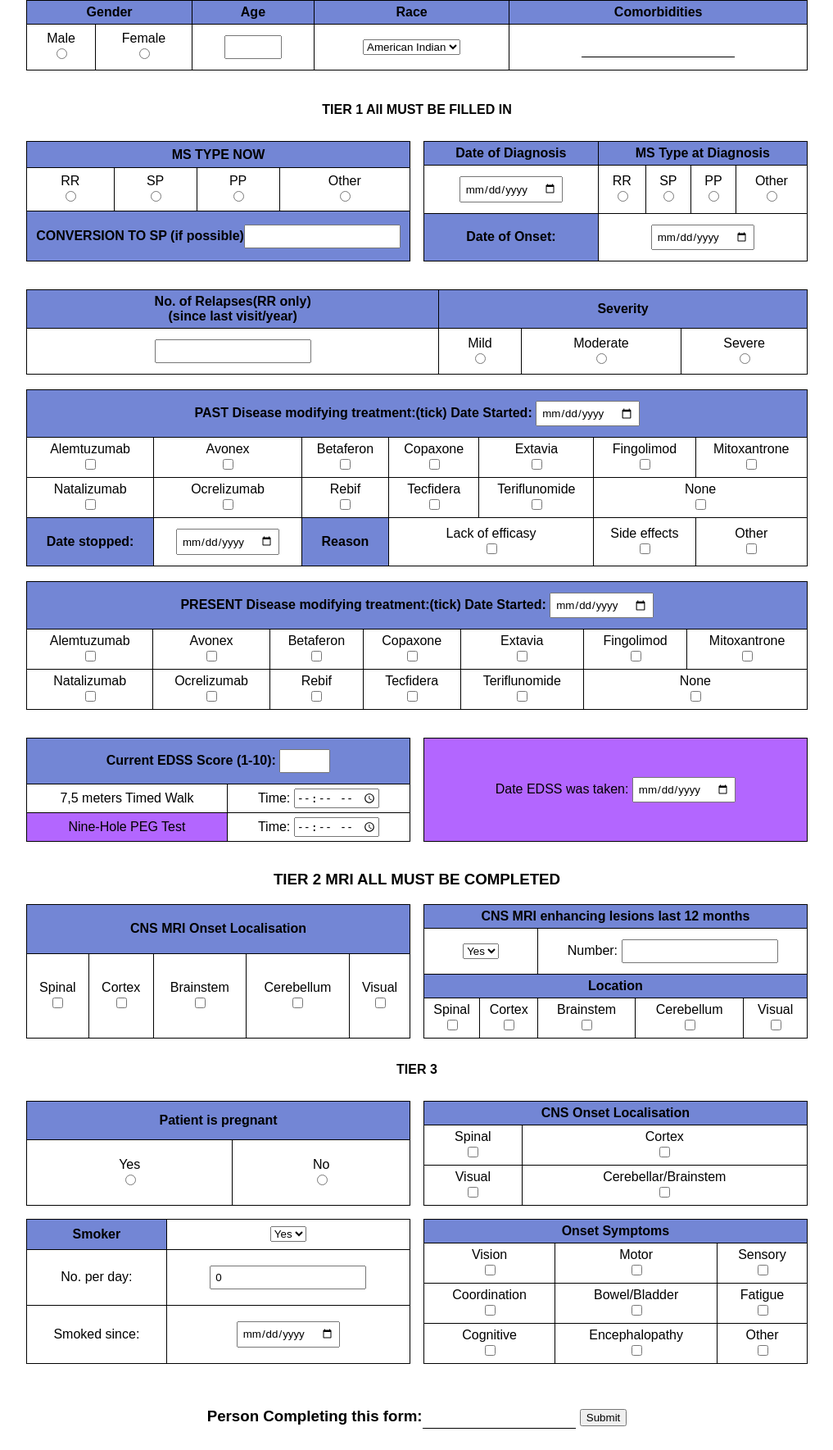
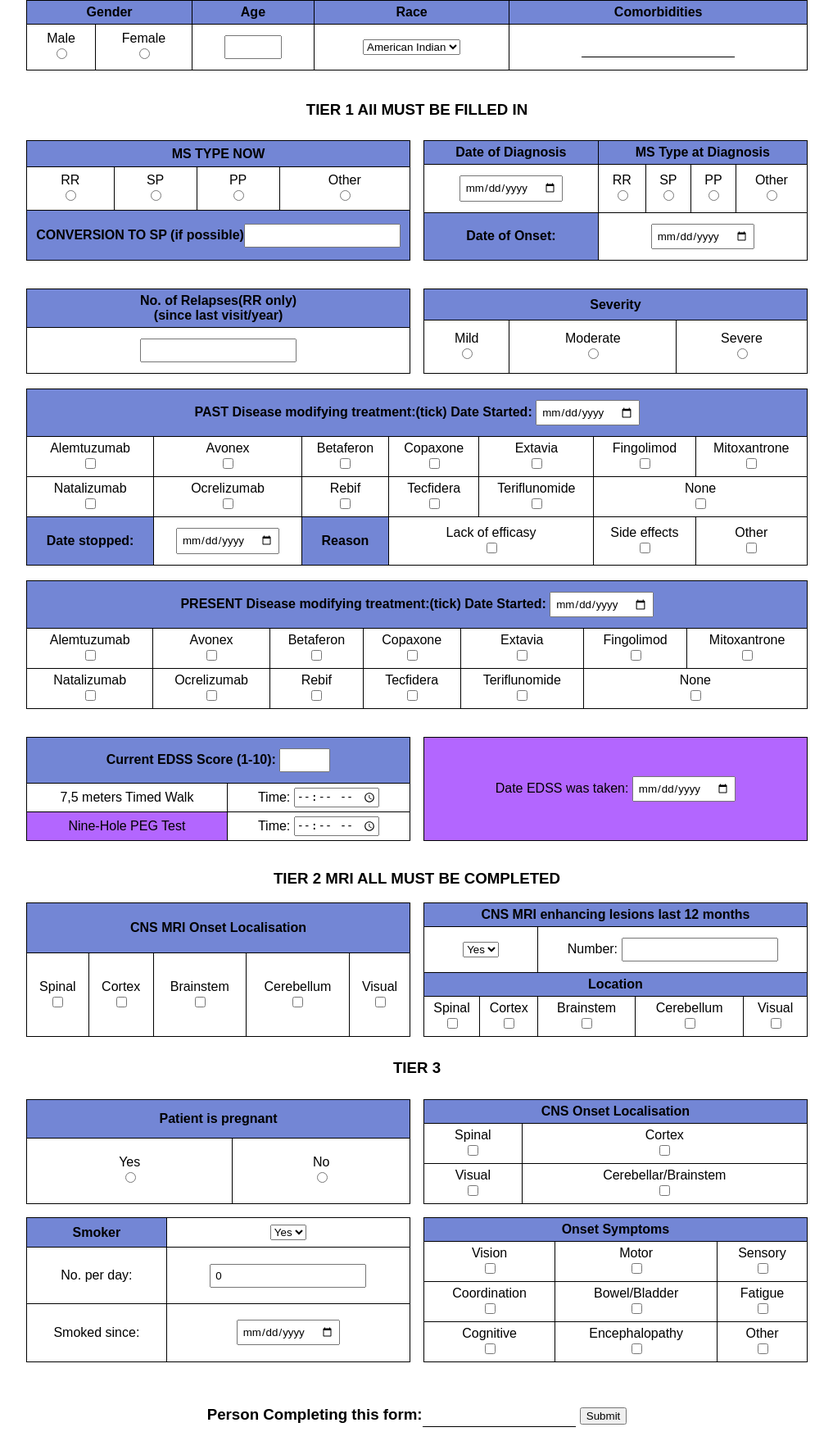
Before and after one commit to eliasvarelas/MSR, a PHP site: page /Multiple_Sclerosis_app.php?id=1 in a window 1280 px wide. Shown: the part 298-2067 px from the top of the page at 82% size, without its empty margins (131-1148 px from the left). After the commit the page ends 2039 px from the top, so only its background shows below. Run offline with PHP 8.4, Linux system fonts and the light colour scheme; data that the repository does not hold is empty.

Commit message:
Generic Code Improvement

```diff
--- a/mywork/Multiple_Sclerosis_app.php
+++ b/mywork/Multiple_Sclerosis_app.php
@@ -60,6 +60,8 @@ $patientNAME = $_GET["nm"]; // used to pass the pateint name directly in the for
         padding: 16px;
         font-family: arial;
         min-height:100%;      /* kinda helps, but not the ideal solution, maybe use ids */
+        max-width: 100%;
+        word-break: break-all;
       }
       th, td {
         padding: 16px;
@@ -108,6 +110,10 @@ $patientNAME = $_GET["nm"]; // used to pass the pateint name directly in the for
         box-sizing: border-box;
         font-family: arial;
       }
+      h3,h4 {
+        text-align: center;
+        font-family: Arial;
+      }
 
       input[type=text] {
         border: none;
@@ -131,8 +137,6 @@ $patientNAME = $_GET["nm"]; // used to pass the pateint name directly in the for
       #purple{
         background-color: #b366ff;
       }
-    #cntr{
-    }
   </style>
 </head>
 
@@ -143,19 +147,16 @@ $patientNAME = $_GET["nm"]; // used to pass the pateint name directly in the for
       location.href = "Multiple_Sclerosis_app_gr.php";
     };
   </script>
+
     <!-- Starting the form -->
    <form target="_blank" action="MSRforminsert.php" method="post" class="header"> <!-- currently the form gets only the patients ID passed directly -->
     <img src="MSregistryionian2.png" alt="MSR ionian university" style="float:left;">    <!--picture with the logo of the laboratory and the university  -->
     <br>
-    <p style="font-family: arial;"> Name & Address:<br> <textarea name="NDS" rows="5" cols="40" name="NDS" value="<?php echo $patientID?>"></textarea>  <!-- gets the info, but doesnt print them in the boxes --> <br> </p>
-
+    <p> Name & Address:<br><textarea name="NDS" rows="5" cols="40" name="NDS"> <?php echo $patientNAME?> </textarea>  <!-- gets the info, but doesnt print them in the boxes --> <br> </p>
     <div class="container">
-      <table style="width:100%;">
+      <table>
         <tr>
           <th>Date: <input id="ndsdate" type="date" name="NDSdate"></th><th>Study ID: <input type="number" min=0 name="NDSnum" value="<?php echo $patientID?>"></th>
-          <script type="text/javascript">
-
-          </script>
         </tr>
       </table>
       <table> <!-- style width 100% -->
@@ -180,6 +181,10 @@ $patientNAME = $_GET["nm"]; // used to pass the pateint name directly in the for
                 <option value="Diabetes">Diabetes</option>
                 <option value="Obesity">Obesity</option>
                 <option value="Heart Disease">Heart Disease</option>
+                <option value="Renal Failure">Renal Failure</option>
+                <option value="Hepatic Failure">Hepatic Failure</option>
+                <option value="Dyslipidemia">Dyslipidemia</option>
+                <option value="Autoimmune">Autoimmune</option>
               </datalist>
             </td>
         </tr>
@@ -187,7 +192,7 @@ $patientNAME = $_GET["nm"]; // used to pass the pateint name directly in the for
     </div>
 
     <br>
-    <h4 style="text-align:center; font-family: arial;">TIER 1 All MUST BE FILLED IN</h4>
+    <h3>TIER 1 All MUST BE FILLED IN</h3>
     <!-- all the tables organized to fit in to a single page -->
     <section>
       <div class="container">
@@ -232,17 +237,30 @@ $patientNAME = $_GET["nm"]; // used to pass the pateint name directly in the for
     <br>
     <section>
       <div class="container">
-          <table id="cntr">  <!-- center -->
+        <div class="split">
+          <div>
+            <table>  <!-- center -->
               <tr>
-              <th>No. of Relapses(RR only)<br>(since last visit/year)</th><th colspan="3">Severity</th>
+                <th>No. of Relapses(RR only)<br>(since last visit/year)</th>
               </tr>
               <tr>
                 <td><input type="number" min="0" name="Noofrelapses" required></td>
+              </tr>
+            </table>
+          </div>
+          <div>
+            <table>
+              <tr>
+                <th colspan="3">Severity</th>
+              </tr>
+              <tr>
                 <td><label for="Mild">Mild</label><br><input type="radio" id="Mild" name="Noofrelapsesrad" value="Mild" required></td>
                 <td><label for="Moderate">Moderate</label><br><input type="radio" id="Moderate" name="Noofrelapsesrad" value="Moderate" required></td>
                 <td><label for="Severe">Severe</label><br><input type="radio" id="Severe" name="Noofrelapsesrad" value="Severe" required></td>
               </tr>
             </table>
+          </div>
+        </div>
         <br>
           <table>   <!-- center -->
             <tr>
@@ -319,7 +337,7 @@ $patientNAME = $_GET["nm"]; // used to pass the pateint name directly in the for
     </section>
 
     <section>
-      <h3 style="text-align:center;">TIER 2 MRI ALL MUST BE COMPLETED</h3>
+      <h3>TIER 2 MRI ALL MUST BE COMPLETED</h3>
       <div class="container">
         <div class="split">
           <div>
@@ -363,7 +381,7 @@ $patientNAME = $_GET["nm"]; // used to pass the pateint name directly in the for
 
     </section>
 
-  <h4 style="text-align:center; font-family: arial;">TIER 3 <br> </h4>
+  <h3>TIER 3 <br> </h3>
 
     <section>
       <div class="container">
@@ -438,7 +456,7 @@ $patientNAME = $_GET["nm"]; // used to pass the pateint name directly in the for
     </section>
   <br>
 
-  <h3 style="text-align:center;">Person Completing this form:<input type="text" name="signer" required> <input type="submit" name="Submit" value="Submit" id="subm"required> </h3>
+  <h3>Person Completing this form:<input type="text" name="signer" required> <input type="submit" name="Submit" value="Submit" id="subm"required> </h3>
   </form>
 
   <script type="text/javascript"> // date validating client-side for pastStarted-pastEnded treatment
--- a/mywork/patientinfo-bootstrap.php
+++ b/mywork/patientinfo-bootstrap.php
@@ -124,7 +124,7 @@
                             <td><?php echo $row['Phonenum'] ; ?></td>
                             <td><?php echo $row['Email']; ?></td>
                             <td><?php echo "<a href='/previousvisit-bootstrap.php?id=".$row['Patient_id']."'>Previous Visits</a>"; ?></td>
-                            <td><?php echo "<a href='/Multiple_Sclerosis_app.php?id=".$row['Patient_id']. "&?nm=". $row['Patient_name'] ."'>Add Follow up</a>"; ?></td> <!-- Passes the patients id in the form for minimazing user error -->
+                            <td><?php echo "<a href='/Multiple_Sclerosis_app.php?id=".$row['Patient_id']."&?nm=".$row['Patient_name']."'>Add Follow up</a>"; ?></td> <!-- Passes the patients id in the form for minimazing user error -->
                             <td><button onclick="remove_user()" id="removeuser"><?php echo "<a href='/removeuser.php?id=".$row['Patient_id']."'>Remove Patient</a>"; ?></button></td>  <!-- Removes only the patient with the particular id -->
                           </tr>
                     <?php
```
Also changed, not shown: mywork/Multiple_Sclerosis_app_gr.php (+33 -20 lines). Lines whose indentation alone changed are shown as unchanged.
